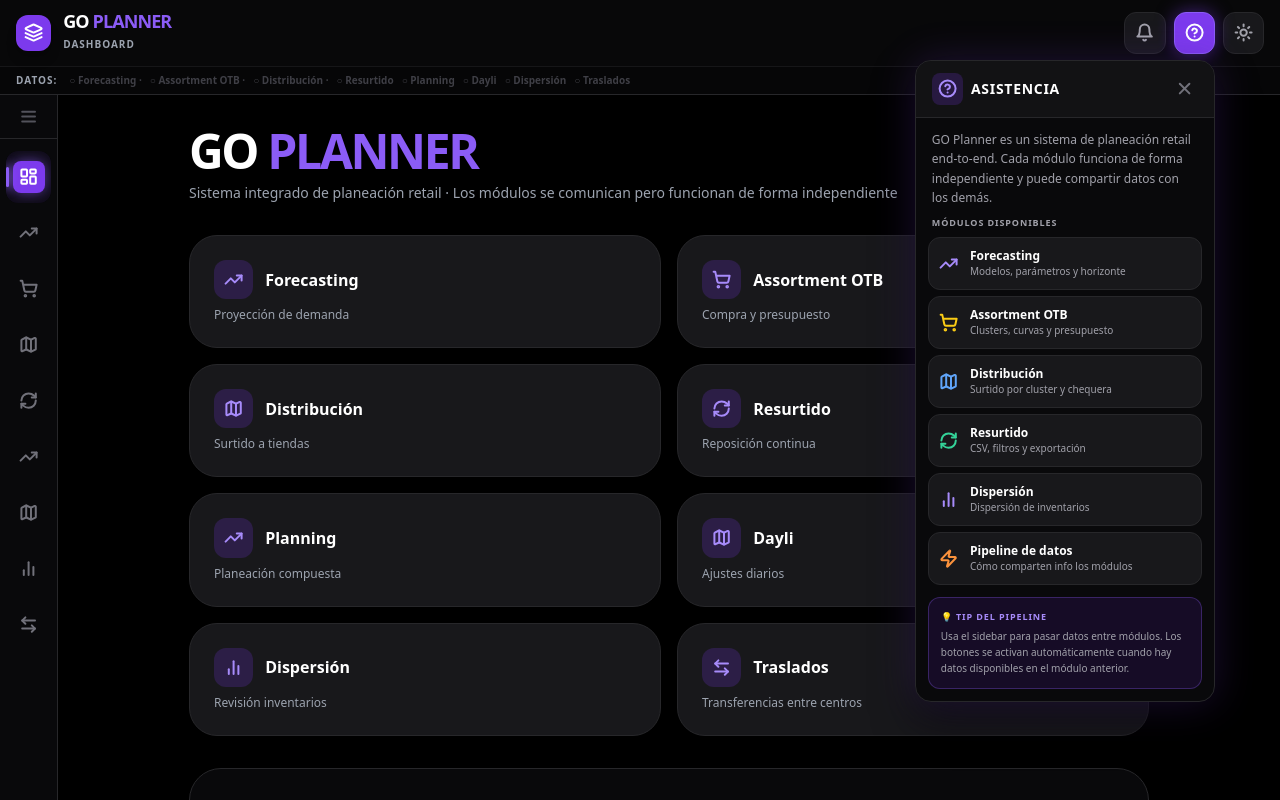
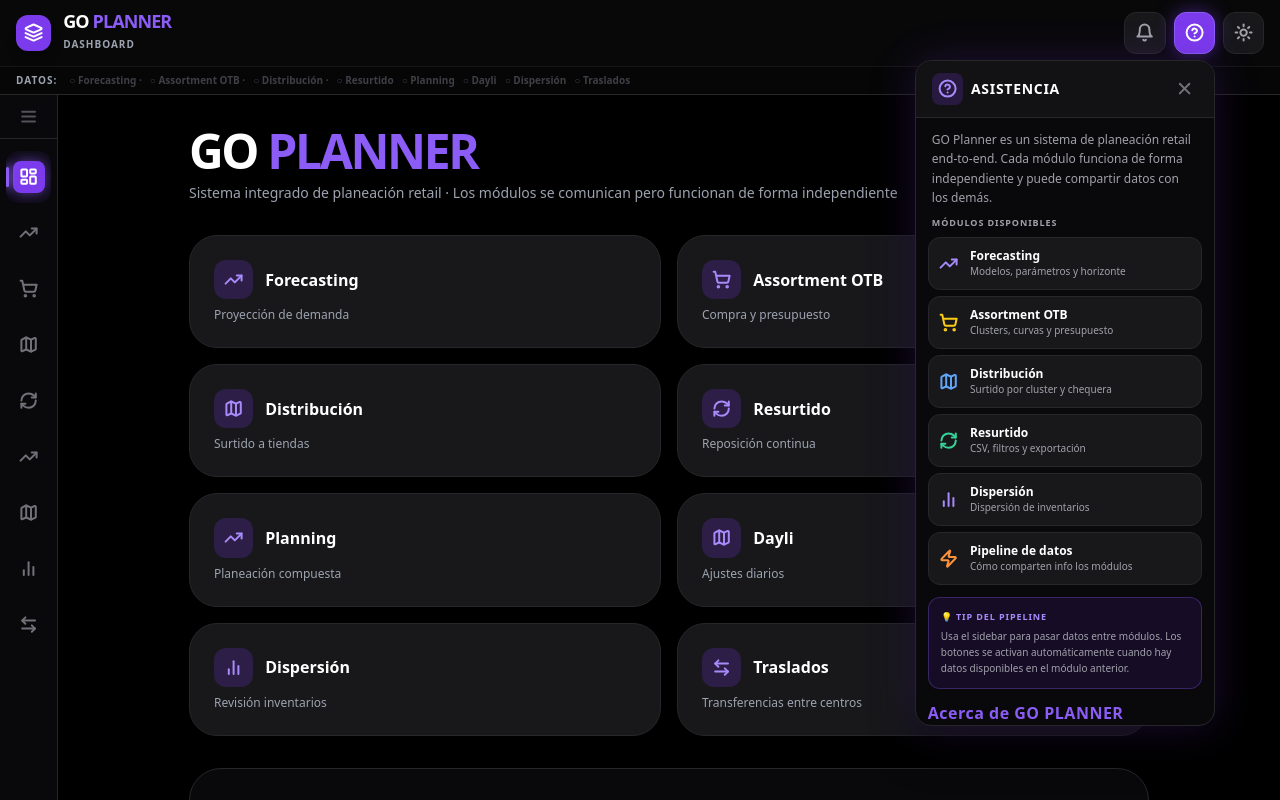
Before and after one commit to Guillermo-8a/GO-PLANNER, a React (Vite) app: page / in a window 1280 px wide. Both pictures are taken after a click on the button 1194 px from the left and 33 px from the top of the page. Shown: the top 800 px of the page. Built offline with nearby package versions, Linux system fonts and the light colour scheme.

Commit message:
Update App.jsx

```diff
--- a/src/App.jsx
+++ b/src/App.jsx
@@ -185,6 +185,17 @@ function AssistPanel({ isDark, onClose }) {
           Usa el sidebar para pasar datos entre módulos. Los botones se activan automáticamente cuando hay datos disponibles en el módulo anterior.
         </p>
       </div>
+    <a href="/about"
+      style={{
+        display:'flex', alignItems: 'center', justiContent: 'center', gap: '6xp',
+        margin: '0 12px', border: '1px solid rgba (139,92,246,0,25)',
+        background: 'rgba (139,92,246,0.08)',
+        color: '#8b5cf6', frontSize: '11px', fontWeight: 700,
+        textDecoration: 'none', letterSpacing: '0.5px',
+      }}
+      >
+    Acerca de GO PLANNER
+    </a>
     </div>
   );
 }
```
